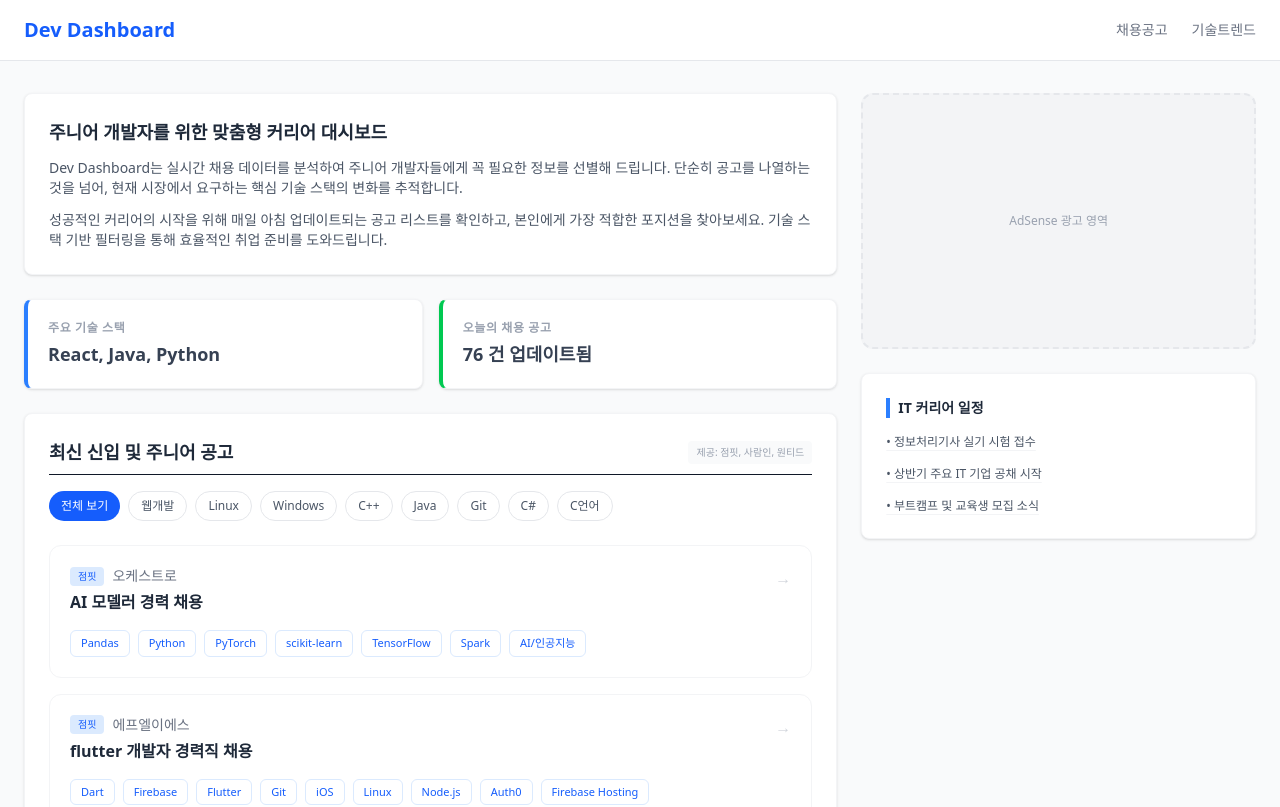
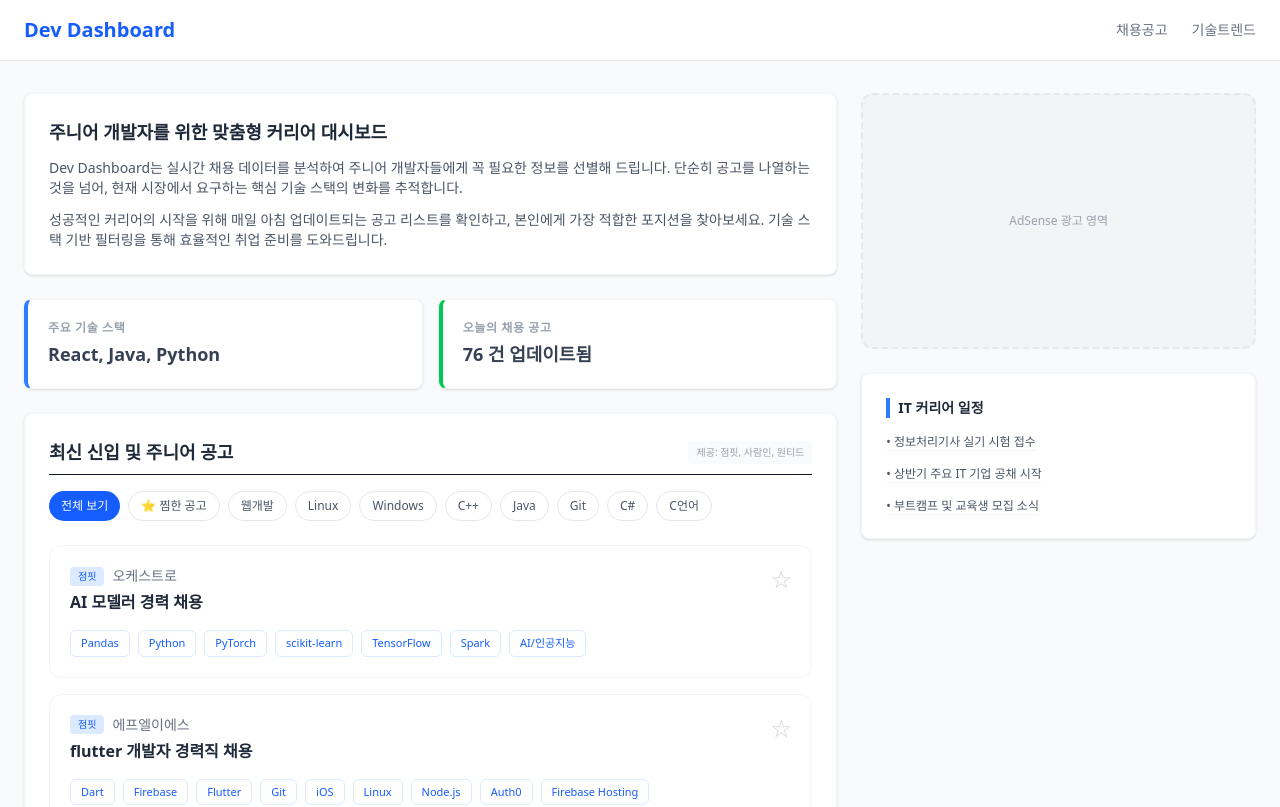
Before and after one commit to welchs1423/Dev-Dashboard, a Next.js app: page / in a window 1280 px wide. Shown: the top 807 px of the page. Built offline with nearby package versions, Linux system fonts and the light colour scheme.

Commit message:
feat: 공고 북마크(찜하기) 기능 및 로컬스토리지 연동

```diff
--- a/app/page.tsx
+++ b/app/page.tsx
@@ -16,7 +16,9 @@ export default function Home() {
   const [selectedSkill, setSelectedSkill] = useState<string>("All");
   const [isLoading, setIsLoading] = useState<boolean>(true);
   const [displayCount, setDisplayCount] = useState<number>(20);
+  const [bookmarkedJobs, setBookmarkedJobs] = useState<string[]>([]);
 
+  // 초기 데이터 페칭 및 로컬스토리지 북마크 불러오기
   useEffect(() => {
     fetch('/jobs_data.json')
       .then((res) => res.json())
@@ -28,7 +30,17 @@ export default function Home() {
         console.error("Data fetch error:", error);
         setIsLoading(false);
       });
+
+    const savedBookmarks = localStorage.getItem('dev_dashboard_bookmarks');
+    if (savedBookmarks) {
+      setBookmarkedJobs(JSON.parse(savedBookmarks));
+    }
   }, []);
+
+  // 북마크 상태가 변경될 때마다 로컬스토리지에 저장
+  useEffect(() => {
+    localStorage.setItem('dev_dashboard_bookmarks', JSON.stringify(bookmarkedJobs));
+  }, [bookmarkedJobs]);
 
   const getTopSkills = () => {
     const skillCounts: Record<string, number> = {};
@@ -47,17 +59,31 @@ export default function Home() {
   };
 
   const topSkills = getTopSkills();
-  const filterOptions = ["All", ...topSkills];
+  const filterOptions = ["All", "Bookmark", ...topSkills];
 
-  const filteredJobs = selectedSkill === "All"
-    ? jobs
-    : jobs.filter(job => job.skills && job.skills.includes(selectedSkill));
+  const filteredJobs = jobs.filter(job => {
+    if (selectedSkill === "All") return true;
+    if (selectedSkill === "Bookmark") return bookmarkedJobs.includes(job.id);
+    return job.skills && job.skills.includes(selectedSkill);
+  });
 
-  // 현재 화면에 보여줄 공고 데이터 자르기
   const visibleJobs = filteredJobs.slice(0, displayCount);
 
   const handleLoadMore = () => {
     setDisplayCount(prevCount => prevCount + 20);
+  };
+
+  const toggleBookmark = (e: React.MouseEvent, jobId: string) => {
+    e.preventDefault();
+    e.stopPropagation();
+
+    setBookmarkedJobs(prev => {
+      if (prev.includes(jobId)) {
+        return prev.filter(id => id !== jobId);
+      } else {
+        return [...prev, jobId];
+      }
+    });
   };
 
   const getPlatformBadge = (id: string) => {
@@ -122,17 +148,16 @@ export default function Home() {
                   <button
                     key={skill}
                     onClick={() => {
-                      // 버튼 클릭 시 필터 변경과 개수 초기화를 동시에 처리합니다.
                       setSelectedSkill(skill);
                       setDisplayCount(20);
                     }}
                     className={`px-3 py-1.5 rounded-full text-xs font-medium transition-colors ${
                       selectedSkill === skill
-                        ? 'bg-blue-600 text-white'
+                        ? (skill === "Bookmark" ? 'bg-yellow-500 text-white border-yellow-500' : 'bg-blue-600 text-white')
                         : 'bg-white border border-gray-200 text-gray-600 hover:bg-gray-50'
                     }`}
                   >
-                    {skill === "All" ? "전체 보기" : skill}
+                    {skill === "All" ? "전체 보기" : skill === "Bookmark" ? "⭐ 찜한 공고" : skill}
                   </button>
                 ))}
               </div>
@@ -159,7 +184,9 @@ export default function Home() {
                   </div>
                 ))
               ) : visibleJobs.length > 0 ? (
-                visibleJobs.map((job) => (
+                visibleJobs.map((job) => {
+                  const isBookmarked = bookmarkedJobs.includes(job.id);
+                  return (
                     <a
                       key={job.id}
                       href={job.url}
@@ -168,7 +195,7 @@ export default function Home() {
                       className="block p-5 border border-gray-100 rounded-xl hover:bg-blue-50/30 hover:border-blue-200 transition-all group relative"
                     >
                       <div className="flex justify-between items-start">
-                      <div className="pr-8">
+                        <div className="pr-12">
                           <div className="flex items-center gap-2 mb-1">
                             {getPlatformBadge(job.id)}
                             <p className="text-sm text-gray-500">{job.company}</p>
@@ -177,9 +204,15 @@ export default function Home() {
                             {job.title}
                           </h3>
                         </div>
-                      <span className="text-gray-300 group-hover:text-blue-400 transition-transform group-hover:translate-x-1">
-                        →
-                      </span>
+                        <button
+                          onClick={(e) => toggleBookmark(e, job.id)}
+                          className={`absolute top-5 right-5 text-xl transition-colors ${
+                            isBookmarked ? 'text-yellow-400' : 'text-gray-300 hover:text-yellow-400'
+                          }`}
+                          aria-label="북마크"
+                        >
+                          {isBookmarked ? '★' : '☆'}
+                        </button>
                       </div>
                       {job.skills && job.skills.length > 0 && (
                         <div className="mt-4 flex flex-wrap gap-2">
@@ -191,10 +224,15 @@ export default function Home() {
                         </div>
                       )}
                     </a>
-                ))
+                  );
+                })
               ) : (
                 <div className="text-center py-10">
-                  <p className="text-sm text-gray-400 italic">해당 기술 스택을 요구하는 공고가 없습니다.</p>
+                  <p className="text-sm text-gray-400 italic">
+                    {selectedSkill === "Bookmark"
+                      ? "아직 찜한 공고가 없습니다. 별 모양 아이콘을 눌러 추가해보세요."
+                      : "해당 기술 스택을 요구하는 공고가 없습니다."}
+                  </p>
                 </div>
               )}
             </div>
```
Lines whose indentation alone changed are shown as unchanged.
